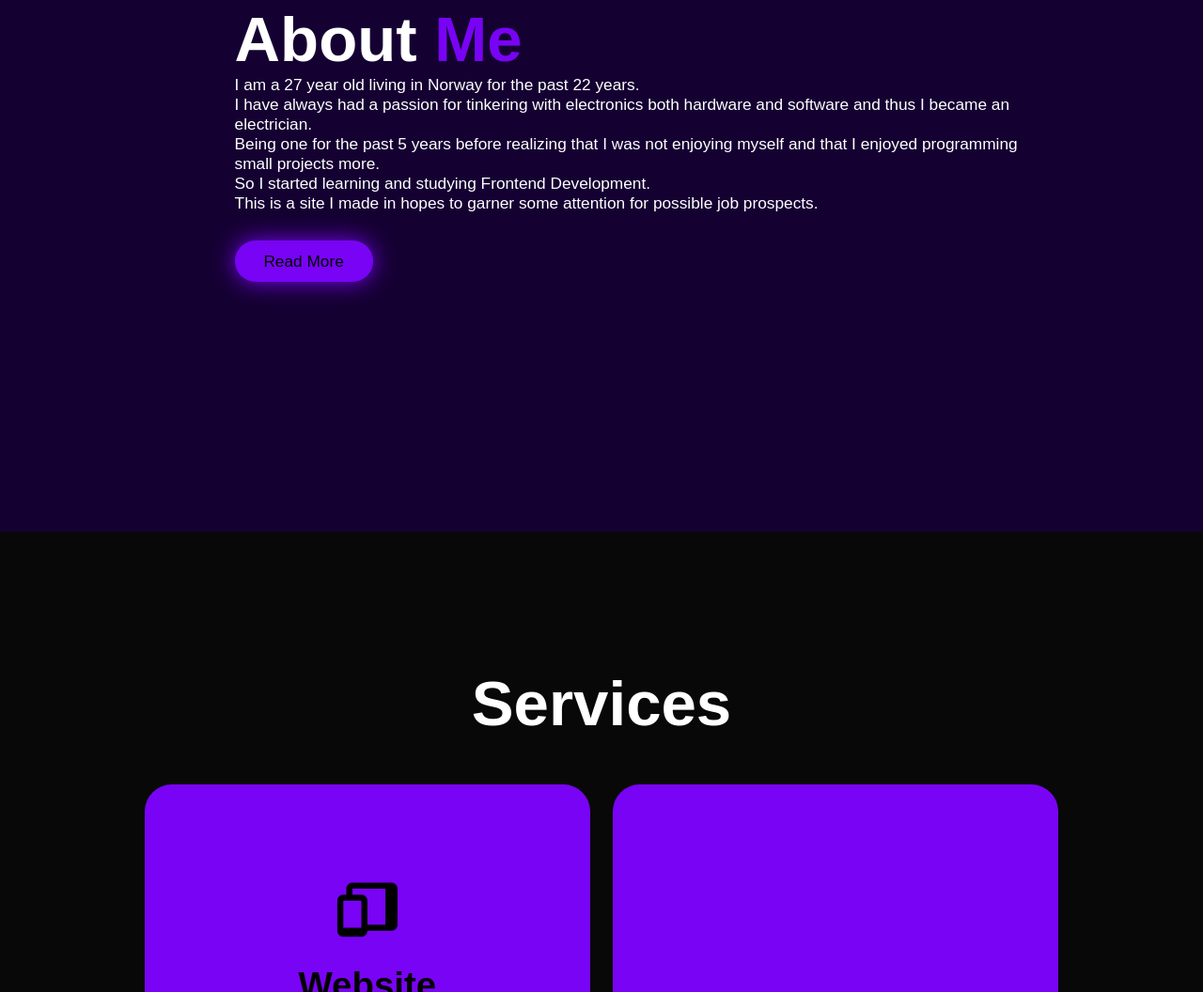
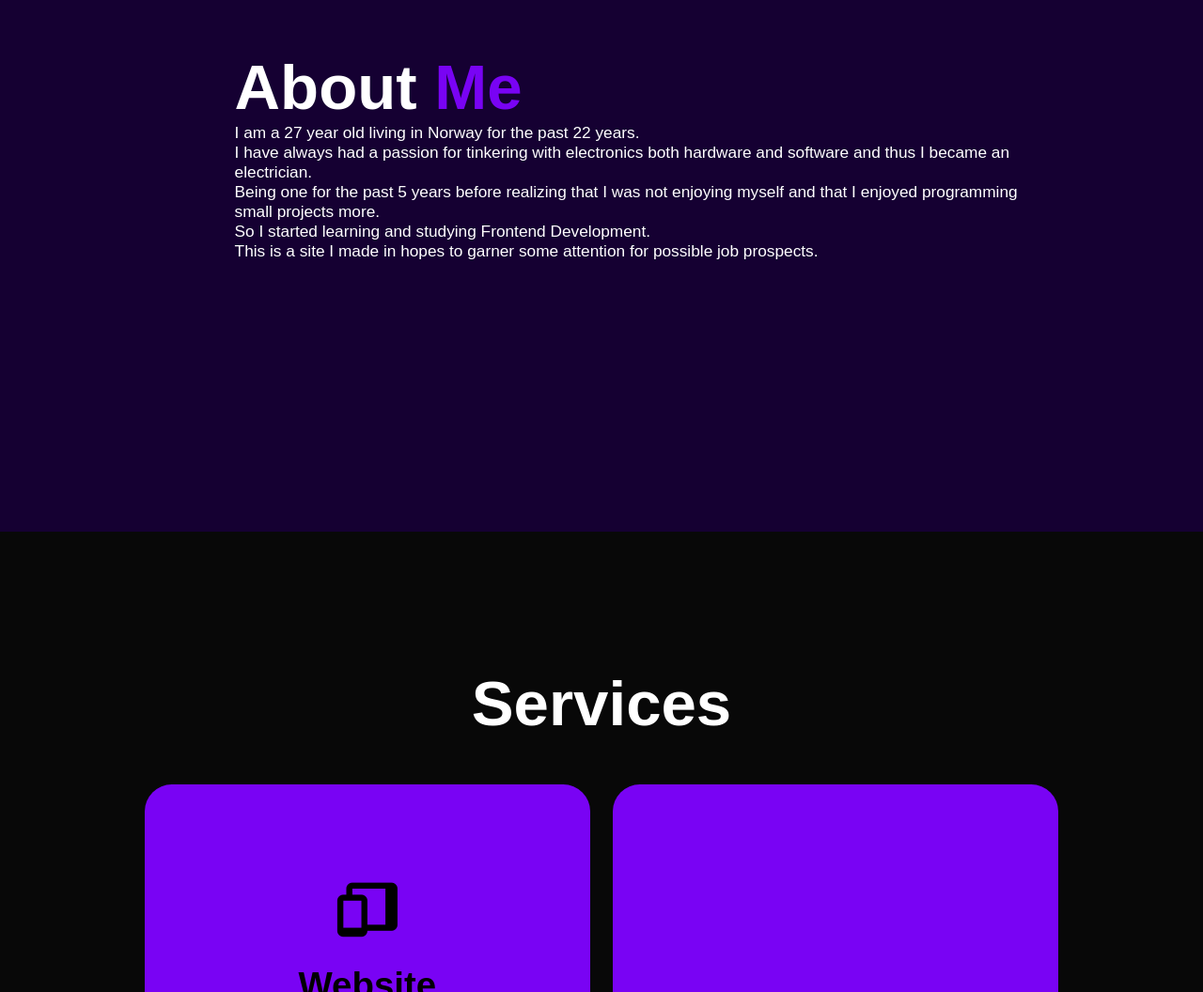
Before and after one commit to Simpaqt/portfolio, a plain HTML site: page index.html in a window 1280 px wide. Shown: the part 1034-2090 px from the top of the page at 94% size. Drawn offline with nearby package versions, Linux system fonts and the light colour scheme.

Commit message:
removed read more box

```diff
--- a/index.html
+++ b/index.html
@@ -62,7 +62,7 @@
         and that I enjoyed programming small projects more. <br>
         So I started learning and studying Frontend Development. <br>
         This is a site I made in hopes to garner some attention for possible job prospects.</p>
-      <a href="" class="btn">Read More</a>
+      <!-- <a href="" class="btn">Read More</a> -->
     </div>
 
   </section>
```
